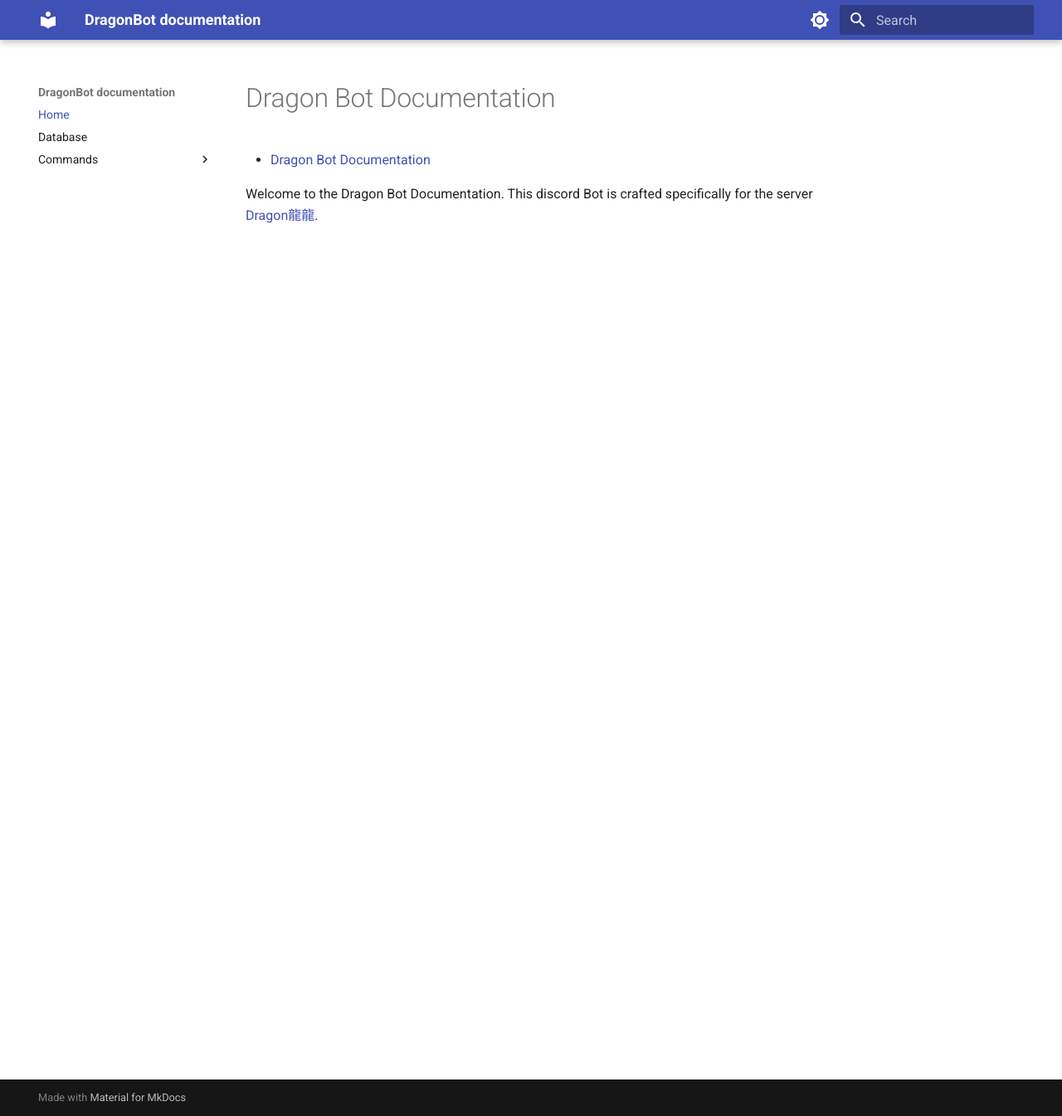
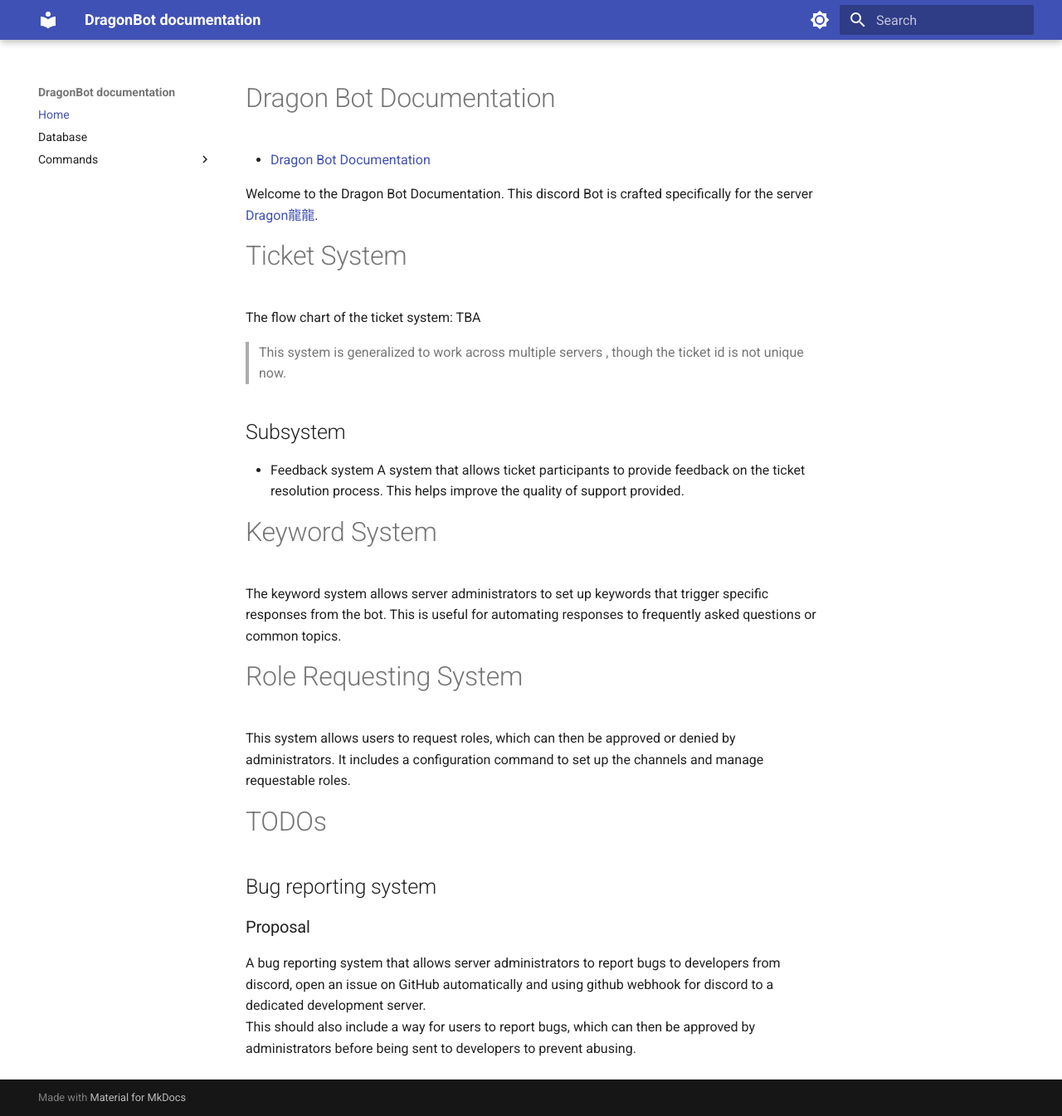
Before and after one commit to xDDoubleTea/DragonBot, an MkDocs documentation site: the page built from docs/index.md, in a window 1280 px wide and 1345 px high. Shown: the whole window at 83% size. Built offline with MkDocs 1.6.1 and Material for MkDocs 9.7.7, drawn with Linux system fonts in a browser that asks for light colours.

Commit message:
Feat: Added simple description for main systems of the bot in index.md

```diff
--- a/docs/index.md
+++ b/docs/index.md
@@ -5,3 +5,31 @@
 <!--toc:end-->
 
 Welcome to the Dragon Bot Documentation. This discord Bot is crafted specifically for the server [Dragon龍龍]( https://discord.com/invite/d84bdeR ).
+
+# Ticket System
+
+The flow chart of the ticket system: TBA
+
+> This system is generalized to work across multiple servers , though the ticket id is not unique now.
+
+## Subsystem
+
+- Feedback system
+  A system that allows ticket participants to provide feedback on the ticket resolution process. This helps improve the quality of support provided.
+
+# Keyword System
+
+The keyword system allows server administrators to set up keywords that trigger specific responses from the bot. This is useful for automating responses to frequently asked questions or common topics.
+
+# Role Requesting System
+
+This system allows users to request roles, which can then be approved or denied by administrators. It includes a configuration command to set up the channels and manage requestable roles.
+
+# TODOs
+
+## Bug reporting system
+
+### Proposal
+
+A bug reporting system that allows server administrators to report bugs to developers from discord, open an issue on GitHub automatically and using github webhook for discord to a dedicated development server.
+This should also include a way for users to report bugs, which can then be approved by administrators before being sent to developers to prevent abusing.
```
Also changed, not shown: docs/commands/tickets.md (+2 -0 lines).
